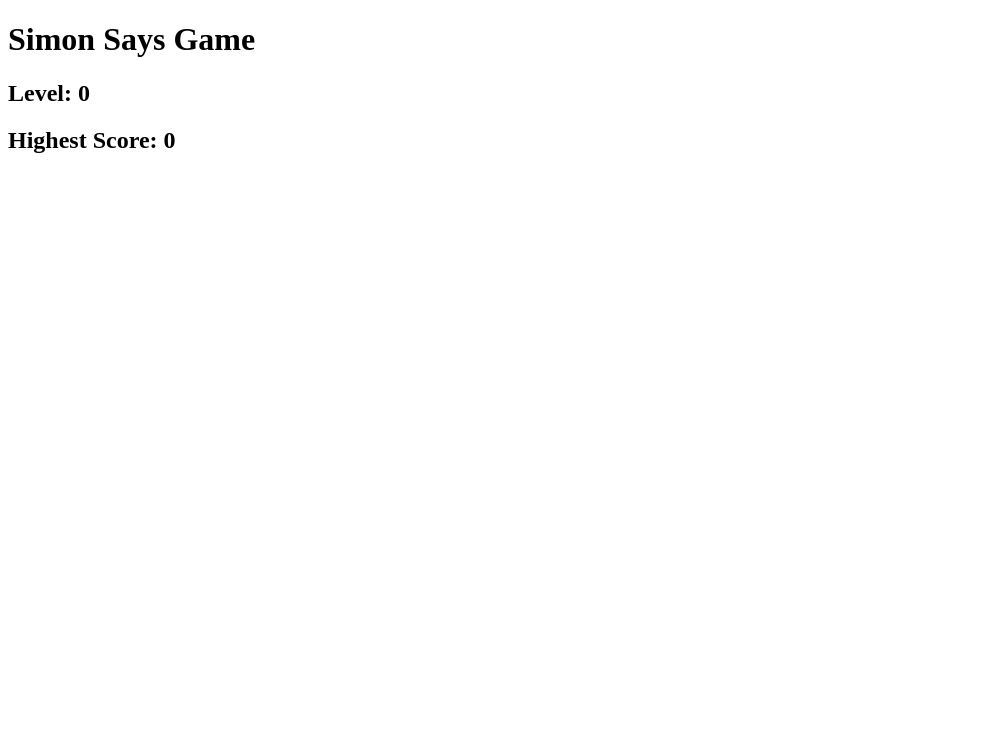
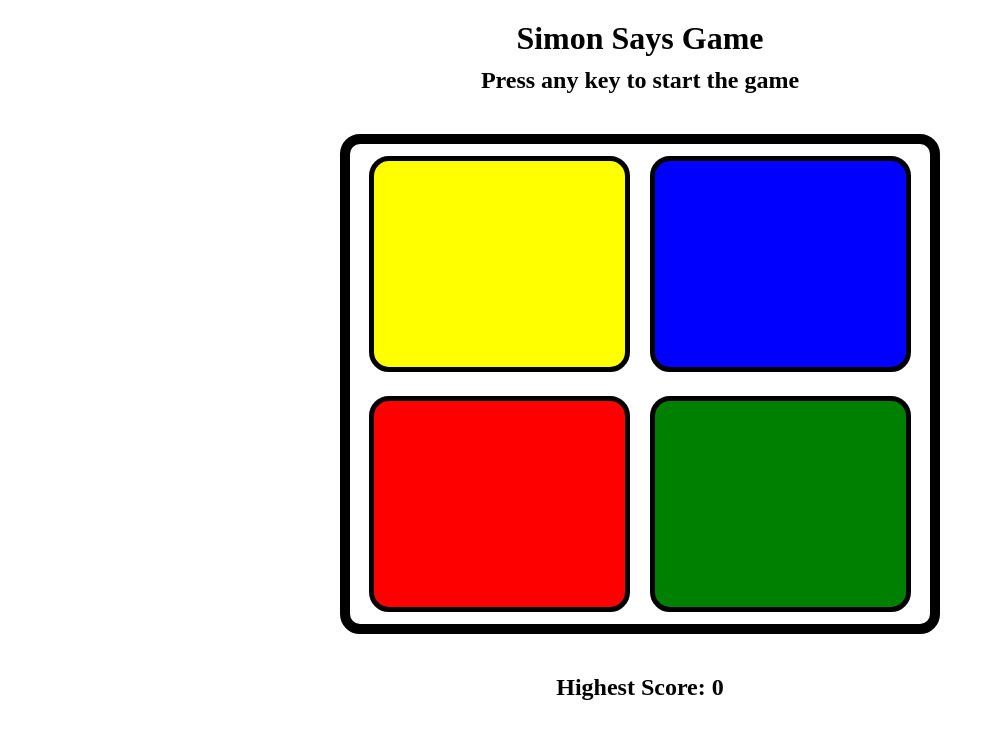
Before and after one commit to ShubhamKar5055/simon-says-game, a plain HTML site: page index.html in a window 1280 px wide. Shown: the whole page, without its empty margins (0-995 px from the left). Drawn offline with nearby package versions, Linux system fonts and the light colour scheme.

Commit message:
Add styling and modify index.html

```diff
--- a/index.html
+++ b/index.html
@@ -9,7 +9,7 @@
 <body>
     <header>
         <h1 id="heading">Simon Says Game</h1>
-        <h2 id="game-status">Level: 0</h2>
+        <h2 id="game-status">Press any key to start the game</h2>
     </header>
     <main>
         <div id="container">
--- a/styles.css
+++ b/styles.css
@@ -0,0 +1,79 @@
+* {
+    margin: 0;
+    padding: 0;
+    box-sizing: border-box;
+    text-align: center;
+}
+
+#heading, #game-status, #highest-score {
+    margin-left: 1rem;
+    margin-right: 1rem;
+}
+
+#heading {
+    margin-top: 20px;
+    margin-bottom: 10px;
+}
+
+#game-status {
+    margin-bottom: 40px;
+}
+
+#container {
+    display: inline-block;
+    height: 50vw;
+    width: 60vw;
+    min-height: 200px;
+    min-width: 240px;
+    max-height: 500px;
+    max-width: 600px;
+    border: 10px solid black;
+    border-radius: 20px;
+}
+
+#container .sub-container {
+    display: flex;
+    justify-content: space-evenly;
+    align-items: center;
+    height: 50%;
+    width: 100%;
+}
+
+#container .sub-container .btn {
+    width: 45%;
+    height: 90%;
+    border: 5px solid black;
+    border-radius: 20px;
+}
+
+#yellow {
+    background-color: yellow;
+}
+
+#blue {
+    background-color: blue;
+}
+
+#red {
+    background-color: red;
+}
+
+#green {
+    background-color: green;
+}
+
+#highest-score {
+    margin-top: 40px;
+    margin-bottom: 20px;
+}
+
+/* These styles would be dynamically applied or removed based on changes made to the element's class
+   using JavaScript's classList property */
+
+#container .clicked {
+    background-color: whitesmoke;
+}
+
+.game-over {
+    background-color: red;
+}
```
